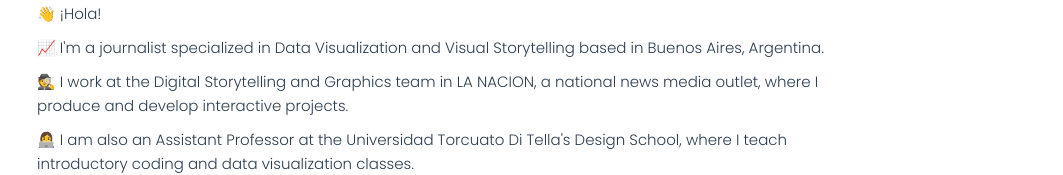
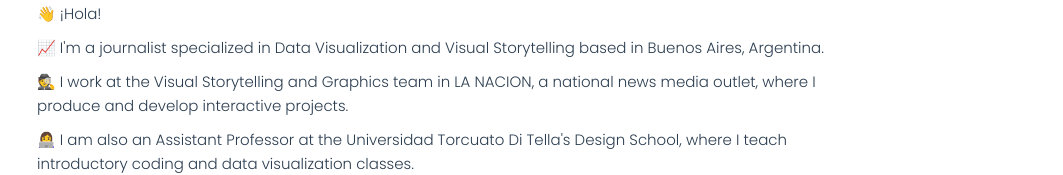
Before and after one commit to juanacopello/jotacopello-dot-com, a Vue app: page / in a window 1280 px wide. Shown: the part 134-309 px from the top of the page, without its empty margins (108-1171 px from the left). Built offline with nearby package versions, Linux system fonts and the light colour scheme; a web font is replaced by a local one.

Commit message:
cambio digital por visual

```diff
--- a/src/components/AboutMe.vue
+++ b/src/components/AboutMe.vue
@@ -7,7 +7,7 @@
         Storytelling based in Buenos Aires, Argentina.
       </p>
       <p>
-        &#128373; I work at the Digital Storytelling and Graphics team in LA NACION, a national news
+        &#128373; I work at the Visual Storytelling and Graphics team in LA NACION, a national news
         media outlet, where I produce and develop interactive projects.
       </p>
       <p>
```
Also changed, not shown: src/images/debate_presidencial_captura.png.
